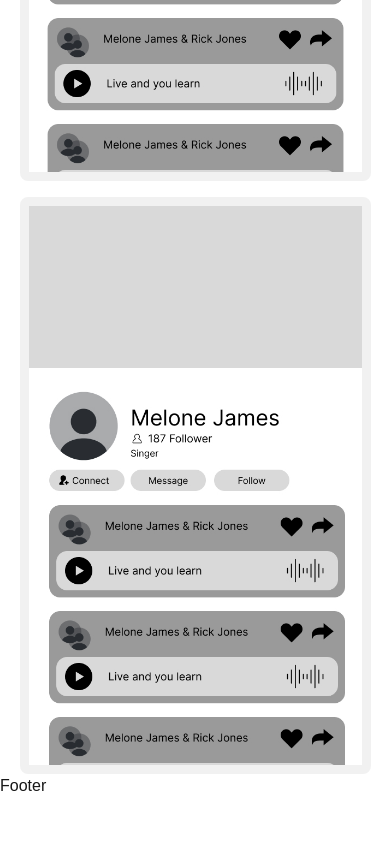
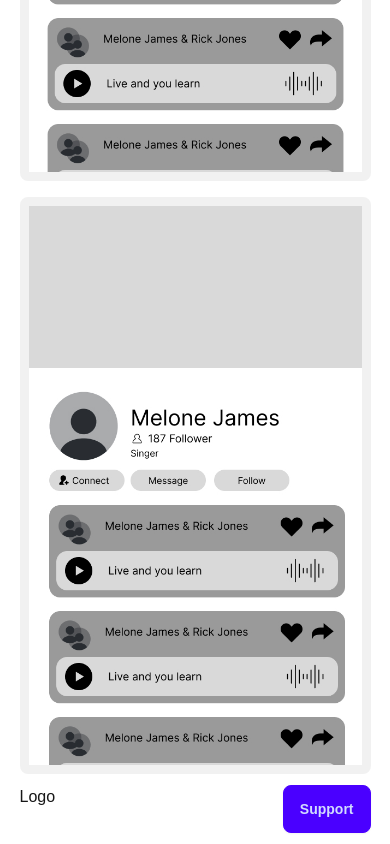
Before and after one commit to 54JIN/olivetemplate, a Next.js app: page / in a window 390 px wide. Shown: the part 1536-2380 px from the top of the page. Before the commit the page ends 2334 px from the top, so only its background shows below. Built offline with nearby package versions, Linux system fonts and the light colour scheme.

Commit message:
Made Footer responsive

```diff
--- a/app/Components/Footer.tsx
+++ b/app/Components/Footer.tsx
@@ -1,5 +1,12 @@
 const name = "adam";
 
 export default function Footer() {
-  return <div>Footer</div>;
+  return (
+    <div className="flex justify-center items-center h-[70px]">
+      <div className="flex justify-between w-[90vw] sm:w-[90vw] md:w-[90vw] lg:w-[90vw] xl:w-[60vw] 2xl:w-[60vw]">
+        <h1>Logo</h1>
+        <button className="btn btn-primary">Support</button>
+      </div>
+    </div>
+  );
 }
--- a/app/page.tsx
+++ b/app/page.tsx
@@ -14,7 +14,7 @@ export default function Home() {
   return (
     <div>
       <Header />
-      <div className="flex w-screen justify-center ">
+      <div className="flex w-full justify-center ">
         <div className="flex flex-col justify-center items-center pt-[100px] sm:pt-[200px] md:pt-[200px] lg:pt-[200px] xl:pt-[200px] 2xl:pt-[200px]  gap-[9vw] sm:gap-[5vw] md:gap-[2vw] lg:gap-[2vw] xl:gap-[2vw] 2xl:gap-[2vw]">
           <h1 className="text-4xl sm:text-5xl md:text-5xl lg:text-6xl xl:text-7xl 2xl:text-7xl text-center w-[90vw] sm:w-[80vw] md:w-[80vw] lg:w-[80vw] xl:w-[60vw] 2xl:w-[60vw] max-w-[745px]">
             Networking platform for producers & singers
```
